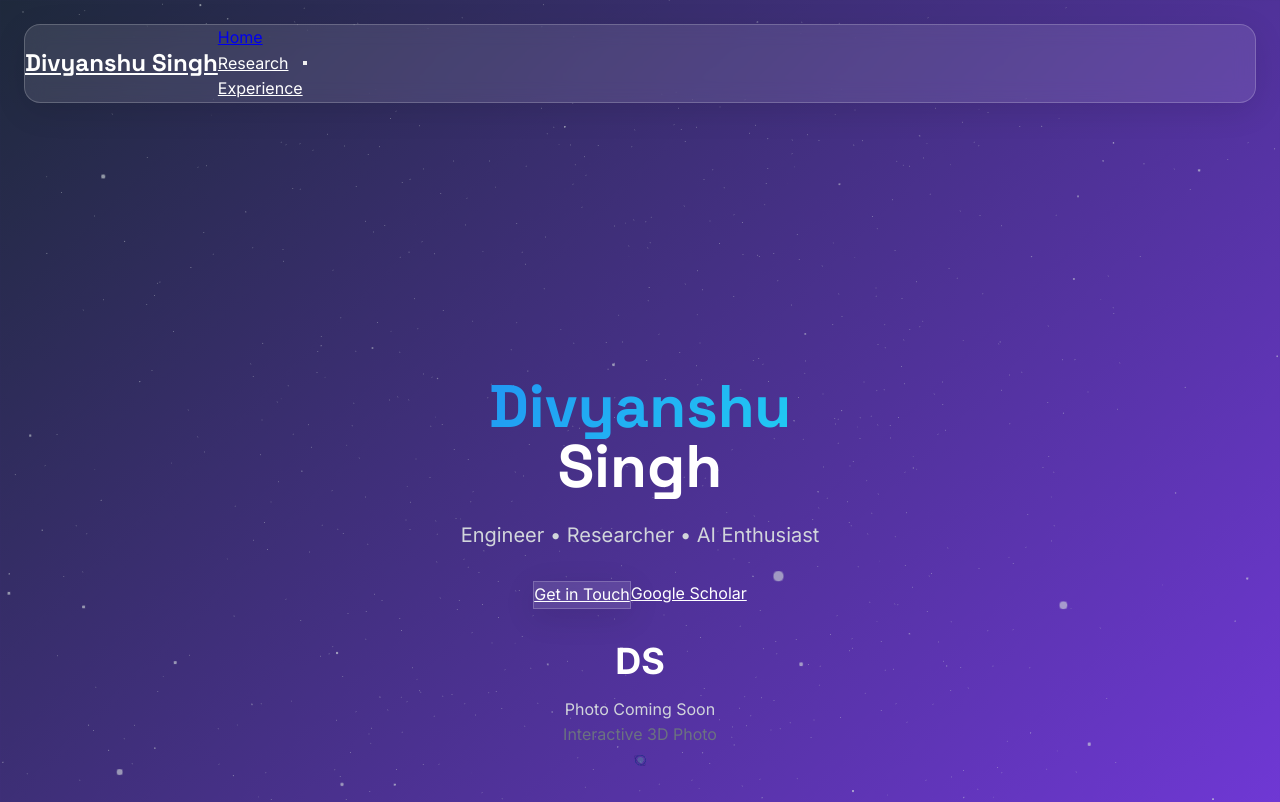
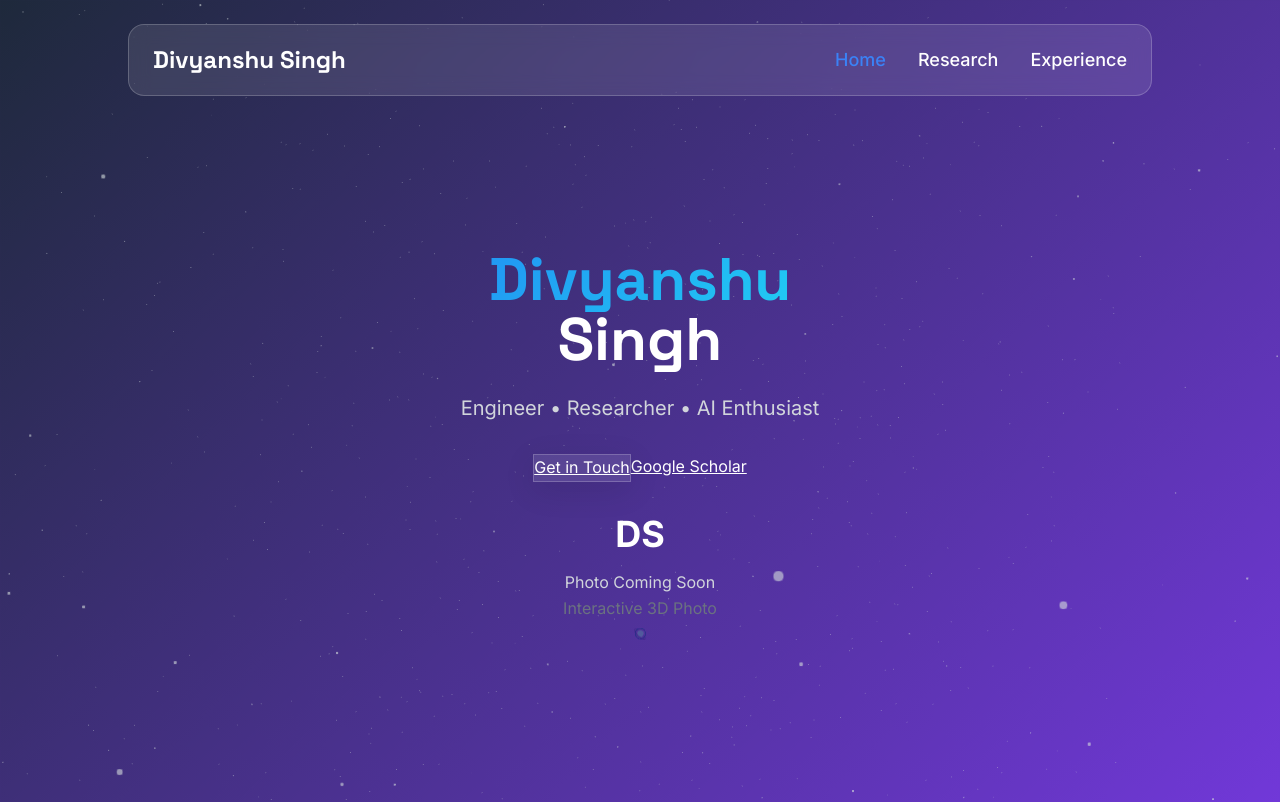
Before and after one commit to Divyanshudiv/Divyanshudiv.github.io, a React (Create React App) app: page / in a window 1280 px wide. Shown: the top 802 px of the page. Built offline with nearby package versions, Linux system fonts and the light colour scheme; the HTML template or start-up script is replaced by a standard one.

Commit message:
auto-commit for 2a325eb4-aa27-481d-9c36-80d603d911cc

```diff
--- a/src/components/Navigation.tsx
+++ b/src/components/Navigation.tsx
@@ -1,6 +1,5 @@
 import React, { useState } from 'react';
 import { Link, useLocation } from 'react-router-dom';
-import { motion, AnimatePresence } from 'framer-motion';
 
 const Navigation: React.FC = () => {
   const [isOpen, setIsOpen] = useState(false);
@@ -13,111 +12,40 @@ const Navigation: React.FC = () => {
   ];
 
   return (
-    <nav className="fixed top-0 left-0 right-0 z-50 p-6">
-      <motion.div
-        initial={{ opacity: 0, y: -20 }}
-        animate={{ opacity: 1, y: 0 }}
-        className="glass rounded-2xl px-6 py-4 mx-auto max-w-4xl"
-      >
-        <div className="flex items-center justify-between">
-          <motion.div
-            whileHover={{ scale: 1.05 }}
-            whileTap={{ scale: 0.95 }}
-          >
-            <Link
-              to="/"
-              className="text-2xl font-display font-bold text-white hover:text-primary-400 transition-colors"
-            >
+    <nav className="nav">
+      <div className="nav-container">
+        <Link to="/" className="nav-brand">
           Divyanshu Singh
         </Link>
-          </motion.div>
 
         {/* Desktop Navigation */}
-          <div className="hidden md:flex items-center space-x-8">
+        <div style={{ display: 'flex', alignItems: 'center', gap: '2rem' }}>
           {navItems.map((item) => (
-              <motion.div
+            <Link
               key={item.path}
-                whileHover={{ scale: 1.1 }}
-                whileTap={{ scale: 0.95 }}
-              >
-                <Link
               to={item.path}
-                  className={`relative text-lg font-medium transition-colors ${
-                    location.pathname === item.path
-                      ? 'text-primary-400'
-                      : 'text-white hover:text-primary-400'
-                  }`}
+              className={`nav-link ${location.pathname === item.path ? 'active' : ''}`}
             >
               {item.label}
-                  {location.pathname === item.path && (
-                    <motion.div
-                      layoutId="activeIndicator"
-                      className="absolute -bottom-2 left-0 right-0 h-0.5 bg-primary-400 rounded-full"
-                    />
-                  )}
             </Link>
-              </motion.div>
           ))}
         </div>
 
         {/* Mobile menu button */}
-          <motion.button
-            whileTap={{ scale: 0.95 }}
+        <button
           onClick={() => setIsOpen(!isOpen)}
-            className="md:hidden text-white p-2"
+          style={{
+            display: 'none',
+            color: 'white',
+            padding: '0.5rem',
+            background: 'none',
+            border: 'none',
+            cursor: 'pointer'
+          }}
         >
-            <div className="w-6 h-6 flex flex-col justify-center items-center">
-              <motion.div
-                animate={{ rotate: isOpen ? 45 : 0, y: isOpen ? 6 : 0 }}
-                className="w-6 h-0.5 bg-white mb-1.5 origin-center"
-              />
-              <motion.div
-                animate={{ opacity: isOpen ? 0 : 1 }}
-                className="w-6 h-0.5 bg-white mb-1.5"
-              />
-              <motion.div
-                animate={{ rotate: isOpen ? -45 : 0, y: isOpen ? -6 : 0 }}
-                className="w-6 h-0.5 bg-white origin-center"
-              />
+          ☰
+        </button>
       </div>
-          </motion.button>
-        </div>
-
-        {/* Mobile Navigation */}
-        <AnimatePresence>
-          {isOpen && (
-            <motion.div
-              initial={{ opacity: 0, height: 0 }}
-              animate={{ opacity: 1, height: 'auto' }}
-              exit={{ opacity: 0, height: 0 }}
-              className="md:hidden mt-6 pt-6 border-t border-white/20"
-            >
-              {navItems.map((item, index) => (
-                <motion.div
-                  key={item.path}
-                  initial={{ opacity: 0, x: -20 }}
-                  animate={{ opacity: 1, x: 0 }}
-                  exit={{ opacity: 0, x: -20 }}
-                  transition={{ delay: index * 0.1 }}
-                  className="mb-4"
-                >
-                  <Link
-                    to={item.path}
-                    onClick={() => setIsOpen(false)}
-                    className={`block text-lg font-medium transition-colors ${
-                      location.pathname === item.path
-                        ? 'text-primary-400'
-                        : 'text-white hover:text-primary-400'
-                    }`}
-                  >
-                    {item.label}
-                  </Link>
-                </motion.div>
-              ))}
-            </motion.div>
-          )}
-        </AnimatePresence>
-      </motion.div>
     </nav>
   );
 };
```
Lines whose indentation alone changed are shown as unchanged.
